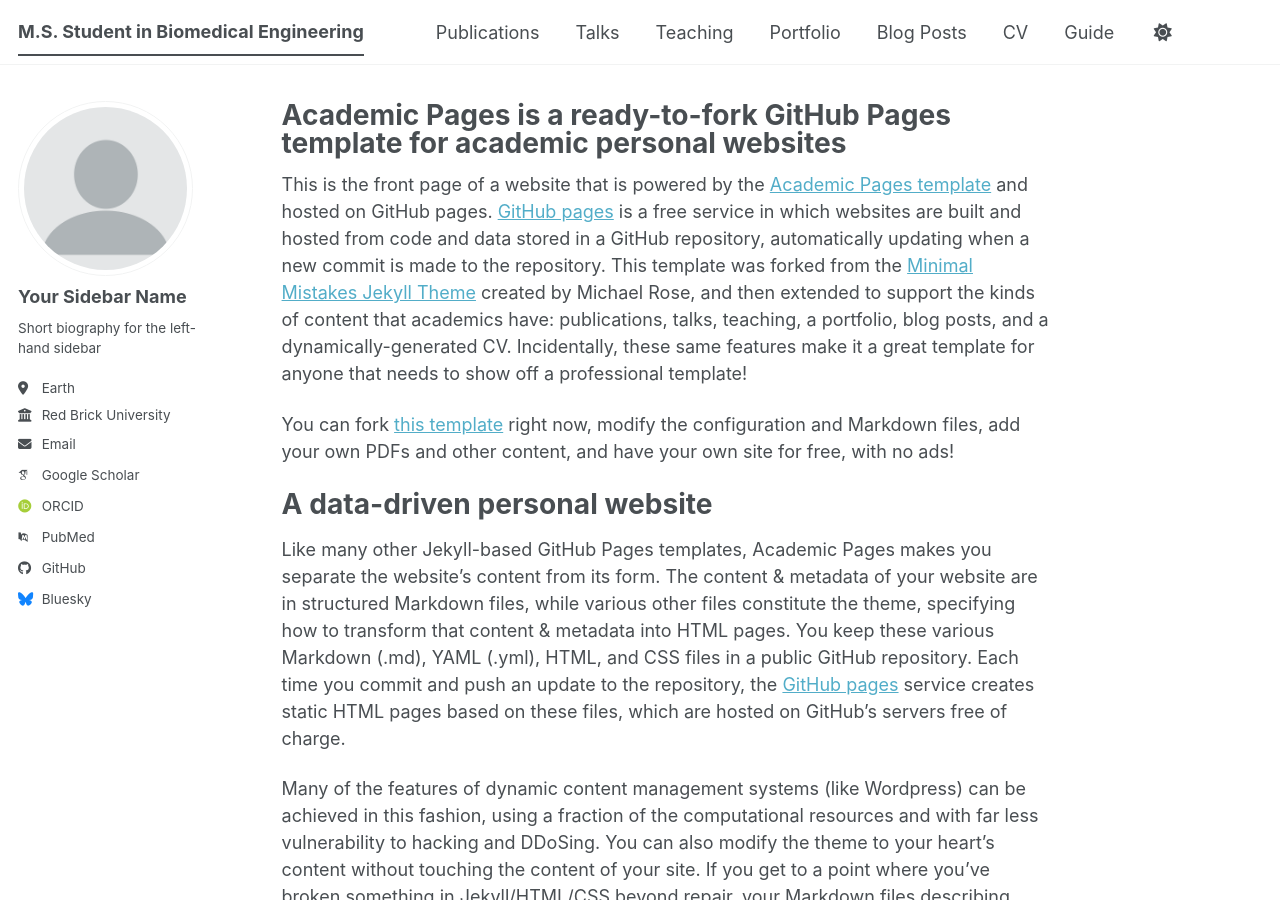
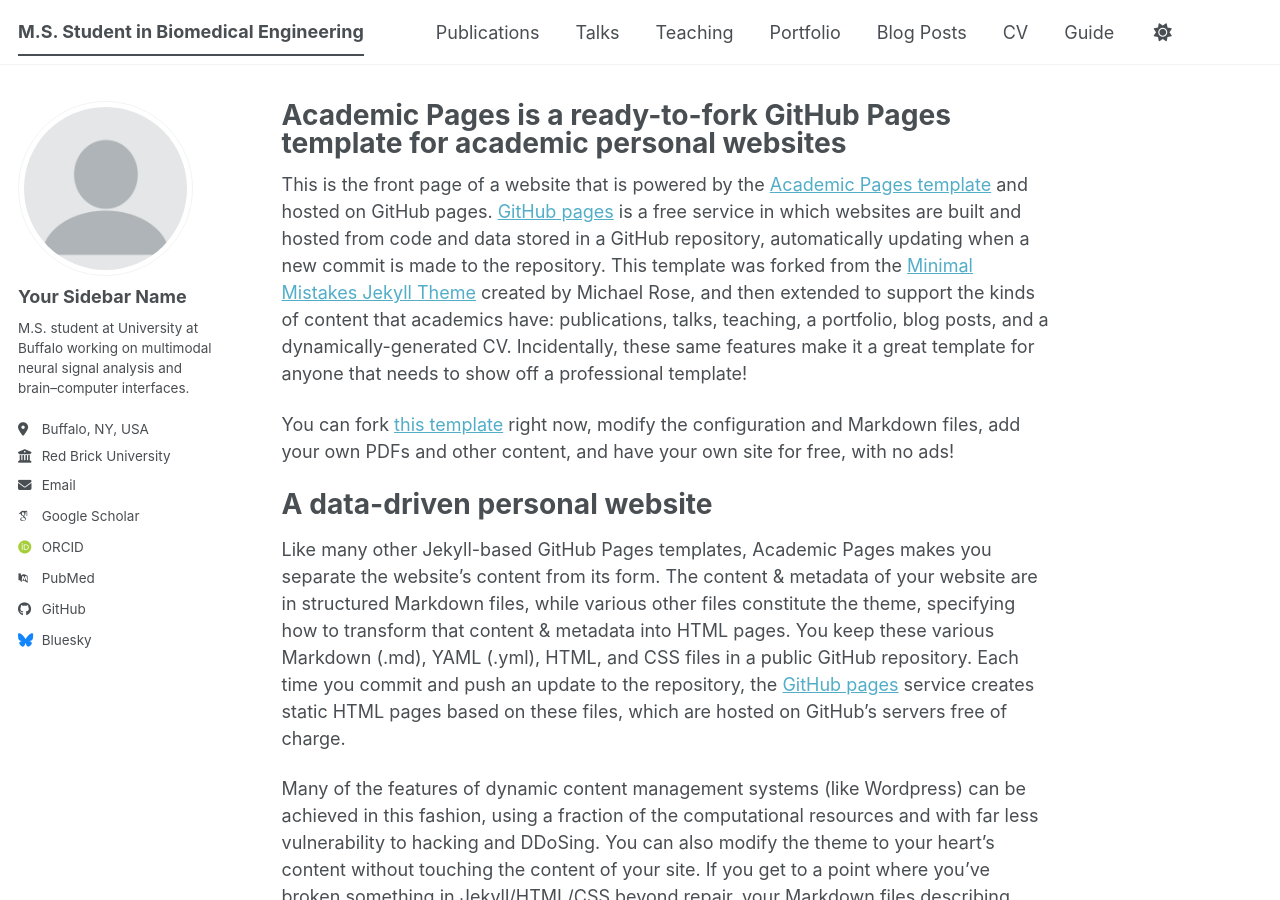
Before and after one commit to Yzhong9527/Yzhong9527.github.io, a Jekyll site: the page built from _pages/about.md, in a window 1280 px wide and 900 px high. Built offline with Jekyll 4.4.1, drawn with Linux system fonts in a browser that asks for light colours; some web fonts are replaced; a script bundle is joined from its source files by our own code; library files that are not in the unit come from our copies.

Commit message:
Update bio and location in configuration file

```diff
--- a/_config.yml
+++ b/_config.yml
@@ -26,8 +26,8 @@ author:
   avatar           : "profile.png"
   name             : "Your Sidebar Name"
   pronouns         : # example: "she/her"
-  bio              : "Short biography for the left-hand sidebar"
-  location         : "Earth"
+  bio              : "M.S. student at University at Buffalo working on multimodal neural signal analysis and brain–computer interfaces."
+  location         : "Buffalo, NY, USA"
   employer         : "Red Brick University"
   uri              : # URL
   email            : "none@example.org"
```
